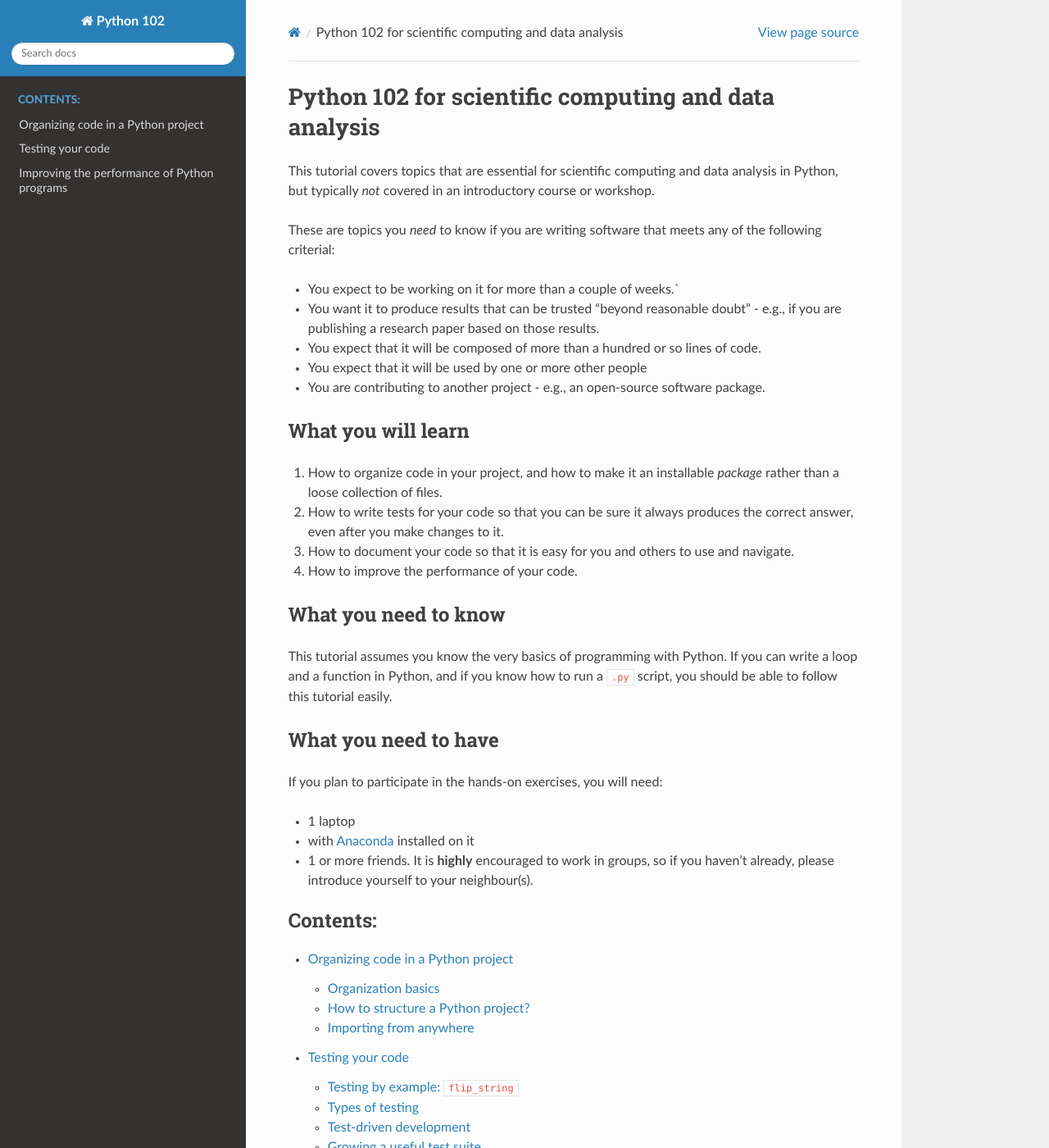
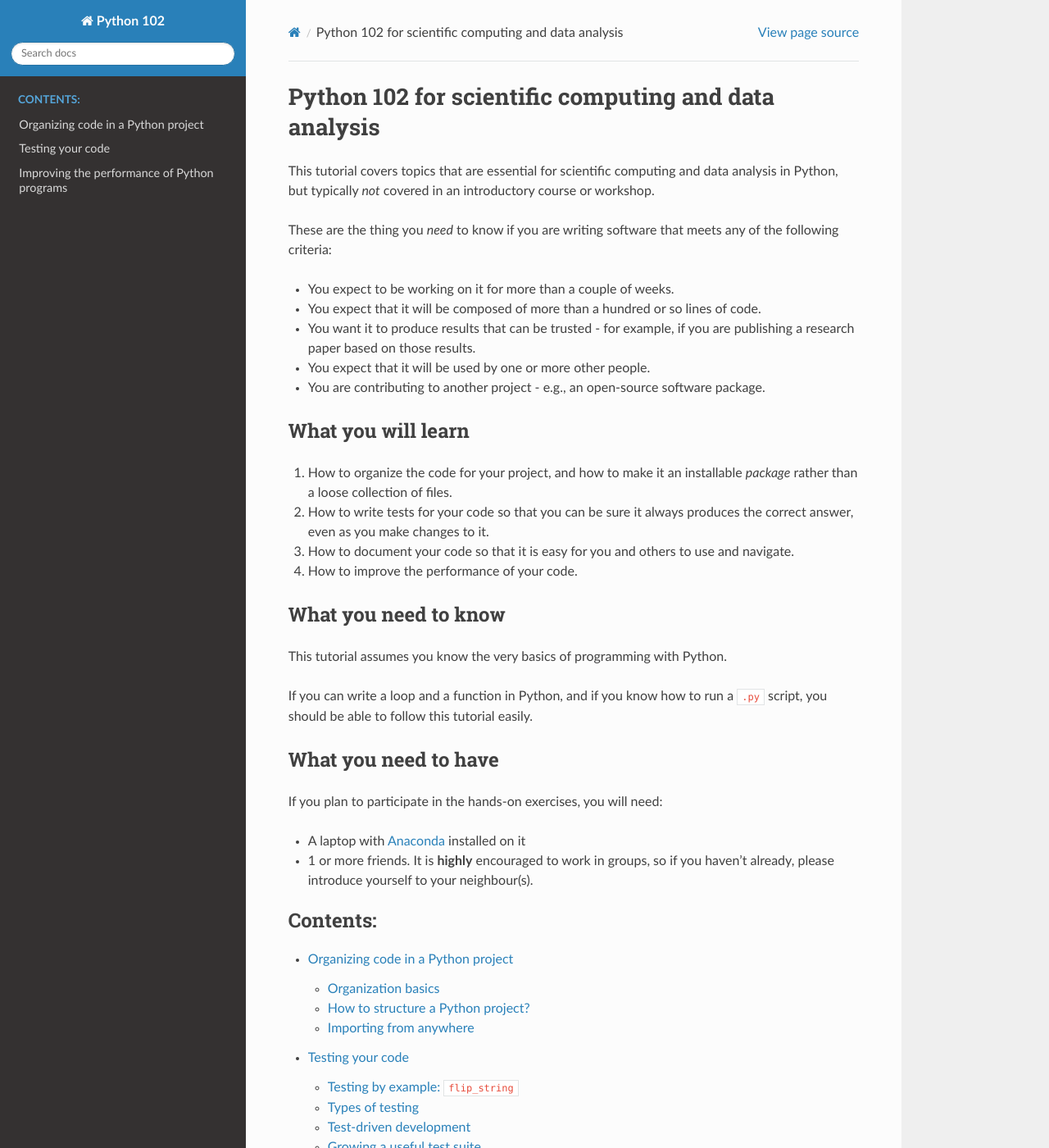
Before and after one commit to shwina/python-102, a Sphinx documentation site: the page built from docs/index.rst, in a window 1280 px wide and 1400 px high. Shown: the whole window at 82% size. Built offline with Sphinx 7.4.7 and the Read the Docs theme 2.0.0, drawn with Linux system fonts in a browser that asks for light colours.

Commit message:
Fixes to index page

```diff
--- a/docs/index.rst
+++ b/docs/index.rst
@@ -10,38 +10,37 @@ This tutorial covers topics that are
 essential for scientific computing and data analysis in Python,
 but typically *not* covered in an introductory course or workshop.
 
-These are topics you *need* to know if you are writing software
-that meets any of the following criterial:
+These are the thing you *need* to know if you are writing software
+that meets any of the following criteria:
 
-* You expect to be working on it for more than a couple of weeks.`
-* You want it to produce results
-  that can be trusted "beyond reasonable doubt" - e.g.,
-  if you are publishing a research paper based on those results.
+* You expect to be working on it for more than a couple of weeks.
 * You expect that it will be composed of more than a hundred
   or so lines of code.
-* You expect that it will be used by one or more other people
+* You want it to produce results that can be trusted - for example,
+  if you are publishing a research paper based on those results.
+* You expect that it will be used by one or more other people.
 * You are contributing to another project - e.g., an open-source
   software package.
 
 What you will learn
 -------------------
 
-1. How to organize code in your project,
+1. How to organize the code for your project,
    and how to make it an installable *package*
    rather than a loose collection of files.
 2. How to write tests for your code so that
    you can be sure it always produces the correct answer,
-   even after you make changes to it.
+   even as you make changes to it.
 3. How to document your code so that it is easy for
    you and others to use and navigate.
 4. How to improve the performance of your code.
-
 
 What you need to know
 ---------------------
 
 This tutorial assumes you know the very basics
 of programming with Python.
+
 If you can write a loop and a function in Python,
 and if you know how to run a ``.py`` script,
 you should be able to follow this tutorial easily.
@@ -52,8 +51,7 @@ What you need to have
 If you plan to participate in the hands-on exercises,
 you will need:
 
-* 1 laptop
-* with `Anaconda <https://www.anaconda.com/download/>`_ installed on it
+* A laptop with `Anaconda <https://www.anaconda.com/download/>`_ installed on it
 * 1 or more friends.
   It is **highly** encouraged to work in groups,
   so if you haven't already,
```
